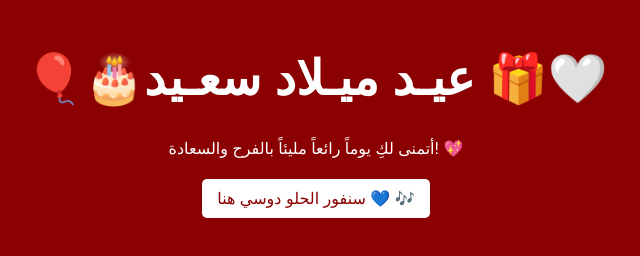
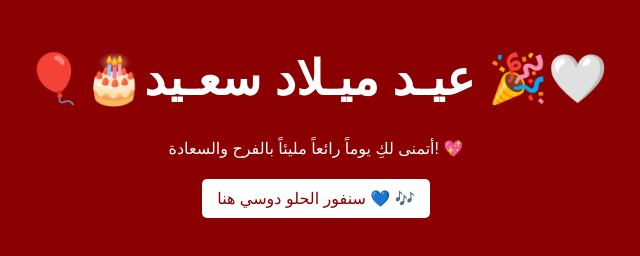
Before and after one commit to eng-sajad9/happy.20, a plain HTML site: page index.html in a window 1280 px wide. Shown: the whole page, without its empty margins (324-964 px from the left). Drawn offline with Linux system fonts and the light colour scheme.

Commit message:
Update index.html

```diff
--- a/index.html
+++ b/index.html
@@ -3,7 +3,7 @@
 <head>
     <meta charset="UTF-8">
     <meta name="viewport" content="width=device-width, initial-scale=1.0">
-    <title>عيد ميلاد سعيد 🎉</title>
+    <title>🎈🎂عيـد ميـلاد سعـيد 🎉🤍</title>
     <style>
         body {
             text-align: center;
@@ -71,7 +71,7 @@
     </style>
 </head>
 <body>
-    <h1>🎈🎂عيـد ميـلاد سعـيد 🎁🤍</h1>
+    <h1>🎈🎂عيـد ميـلاد سعـيد 🎉🤍</h1>
     <p>أتمنى لكِ يوماً رائعاً مليئاً بالفرح والسعادة! 💖</p>
     <button onclick="playSong()">سنفور الحلو دوسي هنا 💙 🎶</button>
     <audio id="song" src="song.mp3" ontimeupdate="updateProgress()"></audio>
```
